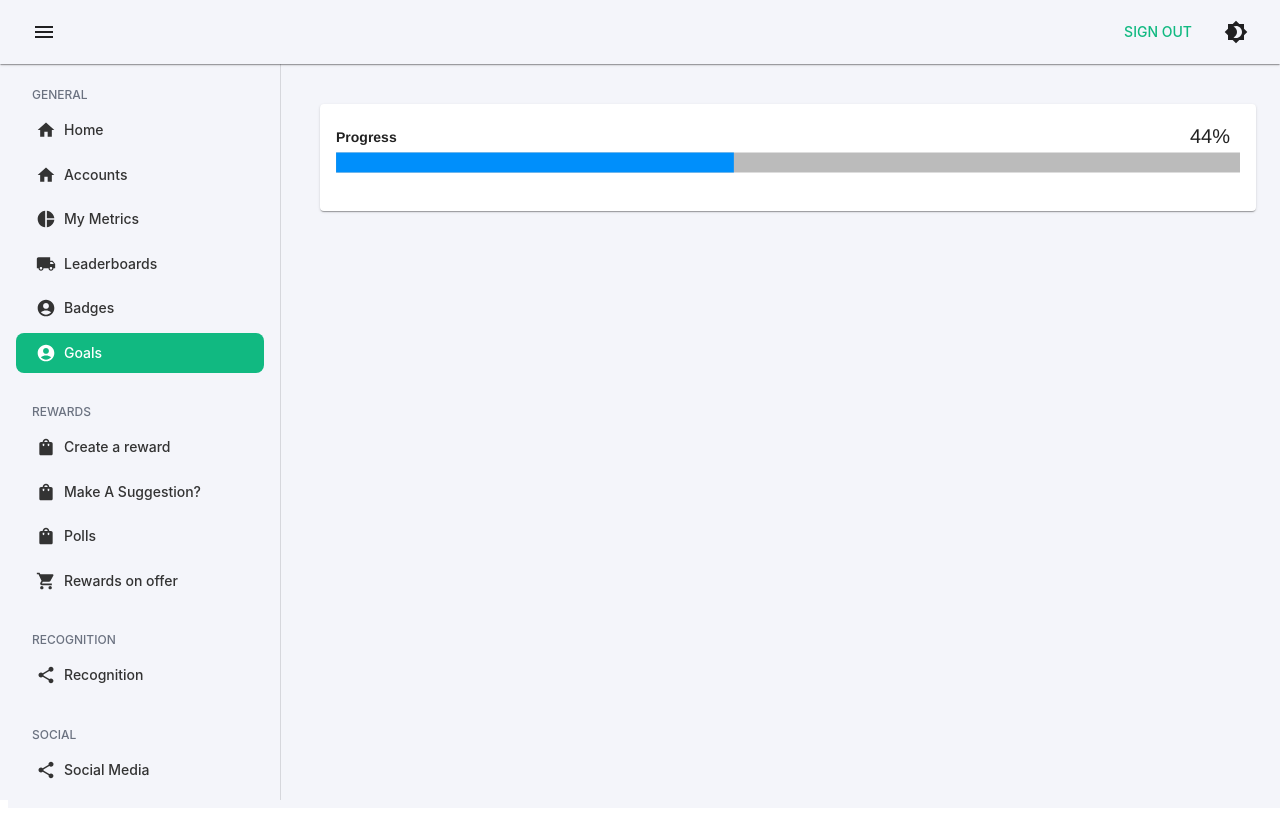
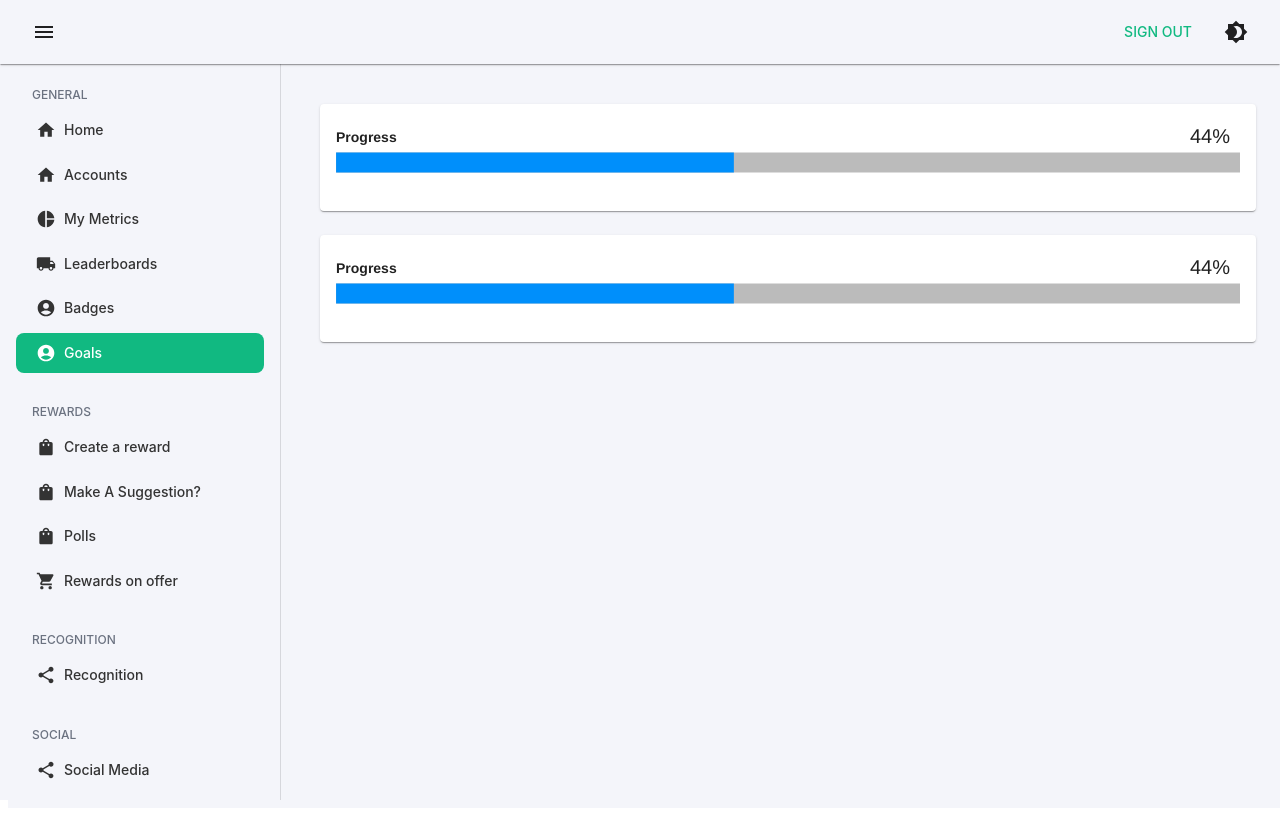
Before and after one commit to quigleyniall/nft-next, a Next.js app: page /goals in a window 1280 px wide. Built offline with nearby package versions, Linux system fonts and the light colour scheme.

Commit message:
Add goals

```diff
--- a/pages/goals/index.tsx
+++ b/pages/goals/index.tsx
@@ -14,6 +14,9 @@ const Leaderboards = () => {
         <Paper sx={{ padding: "16px", marginBottom: "24px" }}>
           <BarChart color="#11B981" />
         </Paper>
+        <Paper sx={{ padding: "16px", marginBottom: "24px" }}>
+          <BarChart color="#11B981" />
+        </Paper>
       </Grid>
     </Dashboard>
   );
```
